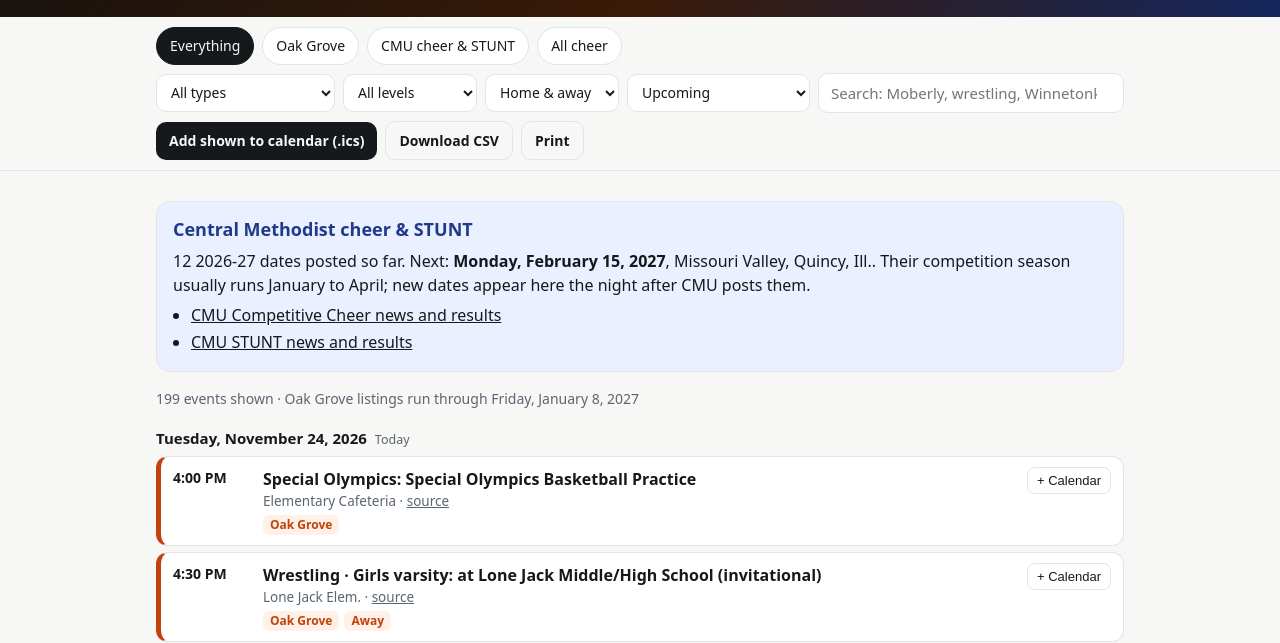
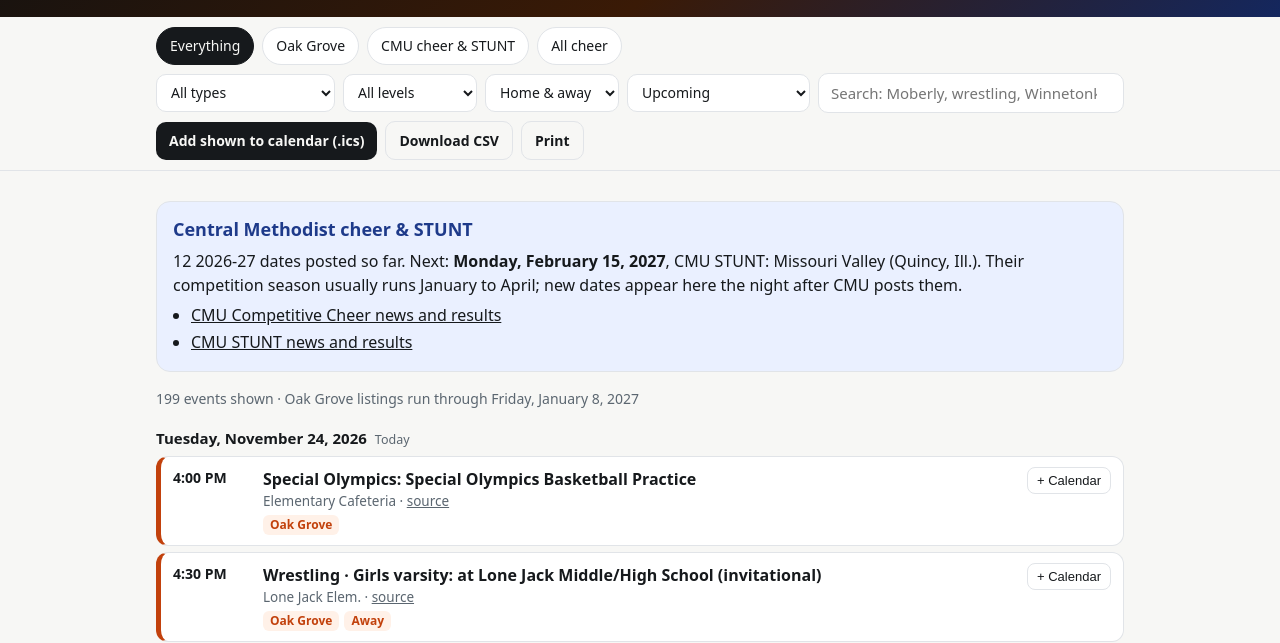
Before and after one commit to Transcend-this/og-cmu-events, a plain HTML site: page index.html in a window 1280 px wide. Shown: the part 162-805 px from the top of the page. Drawn offline with Linux system fonts and the light colour scheme.

Commit message:
Panthers & Eagles 2.1: clearer next-CMU-date line
Co-Authored-By: Claude Opus 5.5 <noreply@anthropic.com>
Claude-Session: https://claude.ai/code/session_01Age6JxmDgDJwVJDPS9ogta

```diff
--- a/index.html
+++ b/index.html
@@ -251,7 +251,7 @@ $('#csv').addEventListener('click',()=>download(`panthers-eagles-${nowCT()}.csv`
 function renderHeader(){
   const og=EVENTS.filter(e=>e.src==='og').length, today=nowCT(), cm=EVENTS.filter(e=>e.src==='cmu'&&e.date>=today);
   $('#asof').textContent=`${LIVE?'Updated':'Built-in copy from'} ${SNAPSHOT}${LIVE?' (refreshes every night)':''}. Oak Grove: ${og} listings. CMU: ${cm.length} upcoming date${cm.length===1?'':'s'}.`;
-  $('#cmuText').innerHTML=cm.length?`${cm.length} 2026-27 date${cm.length===1?'':'s'} posted so far. Next: <b>${esc(fmtDay(cm[0].date))}</b>, ${esc(cm[0].title)}${cm[0].loc?', '+esc(cm[0].loc):''}. Their competition season usually runs January to April; new dates appear here the night after CMU posts them.`:`No upcoming CMU dates are posted right now. Their competition season usually runs January to April and ends at the NCA College Nationals in Daytona Beach, Fla.`;
+  $('#cmuText').innerHTML=cm.length?`${cm.length} 2026-27 date${cm.length===1?'':'s'} posted so far. Next: <b>${esc(fmtDay(cm[0].date))}</b>, ${esc(cm[0].team)}: ${esc(cm[0].title)}${cm[0].loc?' ('+esc(cm[0].loc)+')':''}. Their competition season usually runs January to April; new dates appear here the night after CMU posts them.`:`No upcoming CMU dates are posted right now. Their competition season usually runs January to April and ends at the NCA College Nationals in Daytona Beach, Fla.`;
 }
 function applyData(d){
   if(!d||!Array.isArray(d.events)||!d.events.length)return false;
```
